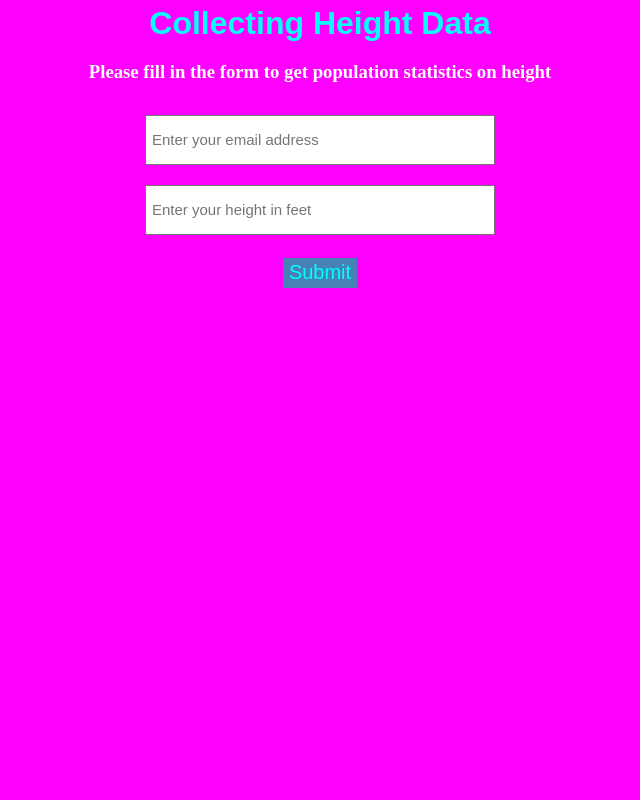
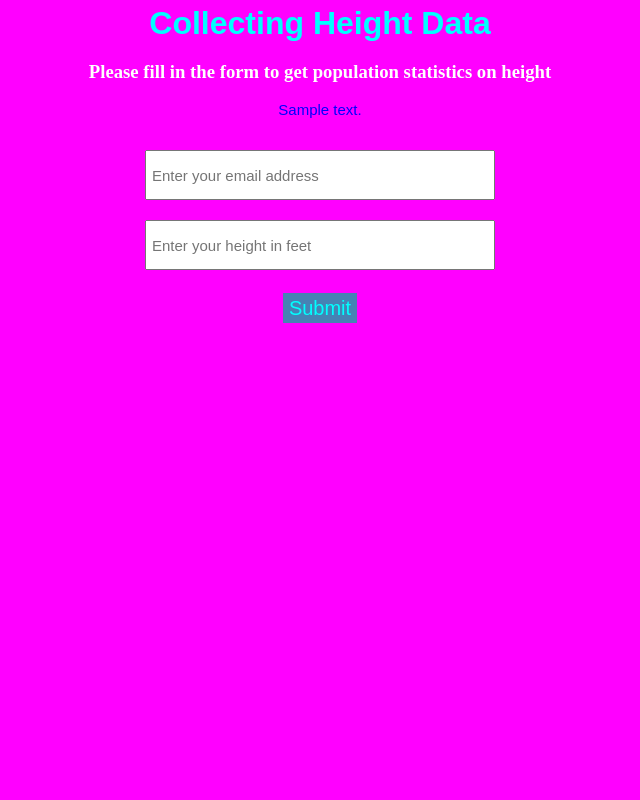
Before and after one commit to zarkle/data-collector-flask, a Flask app: template templates/index.html in a window 1280 px wide. Shown: the whole page, without its empty margins (320-960 px from the left). Run offline with Flask 2, Linux system fonts and the light colour scheme; the template is opened without the code that fills it: most values are stand-ins (such as "Sample title", 1, 10 or a date in 2020).

Commit message:
add error handling message if email already in system

```diff
--- a/app.py
+++ b/app.py
@@ -40,7 +40,7 @@ def success():
             db.session.commit()
 
             return render_template('success.html')
-        return render_template('index.html')
+        return render_template('index.html', text="Email already in system. Please enter a new email address.")
 
 
 if __name__ == '__main__':
--- a/static/main.css
+++ b/static/main.css
@@ -40,3 +40,9 @@ button {
   margin: 5px;
   border: none;
 }
+
+.message {
+  font-family: Arial, Helvetica, sans-serif;
+  font-size: 15px;
+  color: blue;
+}
--- a/templates/index.html
+++ b/templates/index.html
@@ -10,6 +10,9 @@
   <div class="container">
     <h1>Collecting Height Data</h1>
     <h3>Please fill in the form to get population statistics on height</h3>
+    <div class="message">
+      {{text | safe}}
+    </div>
     <form action="{{url_for('success')}}" method="POST">
       <p><input type="email" title="Save your email" placeholder="Enter your email address" name="email_name" required></p>
       <p><input type="number" title="Save your email" placeholder="Enter your height in feet" min="24" max="84" name="height" required></p>
```
